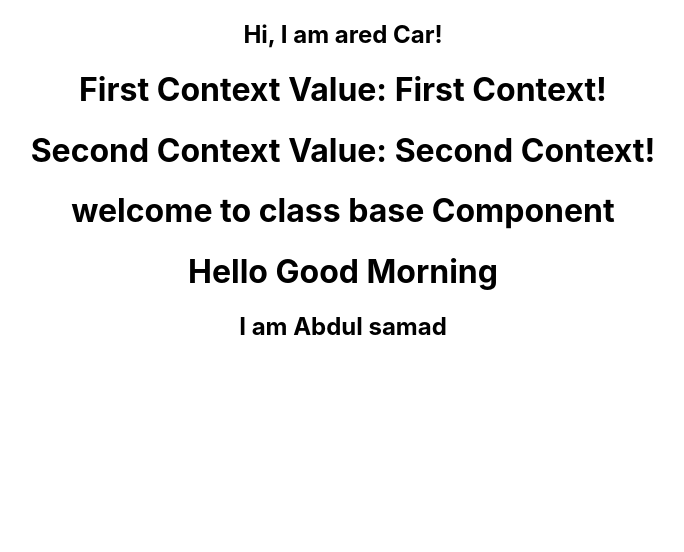
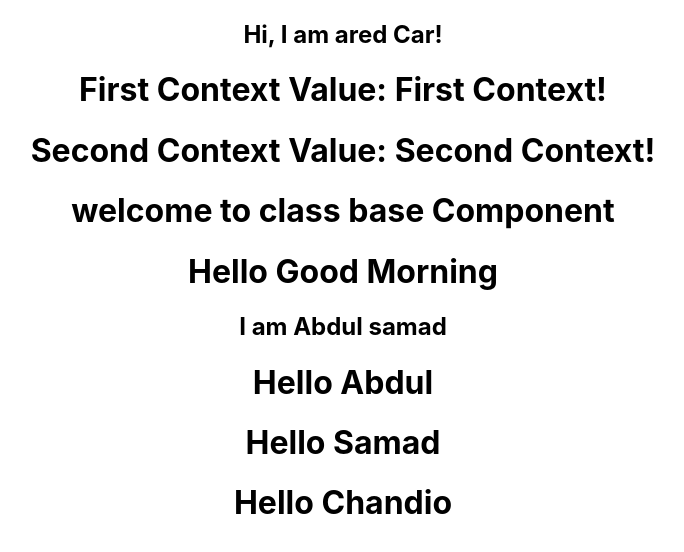
Before and after one commit to chandiosamad07/ead, a React (Create React App) app: page / in a window 1280 px wide. Shown: the top 552 px of the page, without its empty margins (297-981 px from the left). Built offline with nearby package versions, Linux system fonts and the light colour scheme.

Commit message:
worked on props

```diff
--- a/src/App.js
+++ b/src/App.js
@@ -1,18 +1,23 @@
-import './App.css';
-import Car from './funcationcomponents/functionbaseCom';
-import Counter from './funcationcomponents/Counter';
-import Car1 from './classComponents/Car';
-import Values from './ContextAPI';
-import Welcome from './classComponents/welcome';
-import Greeting from './funcationcomponents/greeting';
+import "./App.css";
+import Car from "./funcationcomponents/functionbaseCom";
+import Counter from "./funcationcomponents/Counter";
+import Car1 from "./classComponents/Car";
+import Values from "./ContextAPI";
+import Welcome from "./classComponents/welcome";
+import Greeting from "./funcationcomponents/greeting";
+import Greetingprop from "./Props/Greetingprop";
 function App() {
   return (
     <div className="App">
-     <Car1 />
-    <withLoading/>
-    <Values/>
-  <Welcome></Welcome>
-  <Greeting></Greeting>
+      <Car1 />
+      <withLoading />
+      <Values />
+      <Welcome></Welcome>
+      <Greeting></Greeting>
+      <Greetingprop name="Abdul" />
+      <Greetingprop name="Samad" />
+      <Greetingprop name="Chandio" />
+
     </div>
   );
 }
--- /dev/null
+++ b/src/Props/Greetingprop.js
@@ -0,0 +1,6 @@
+import React from "react";
+
+const Greetingprop = (props) => {
+  return <h1>Hello {props.name}</h1>;
+};
+export default Greetingprop;
```
